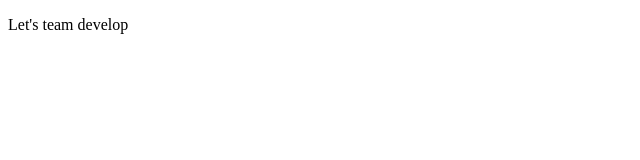
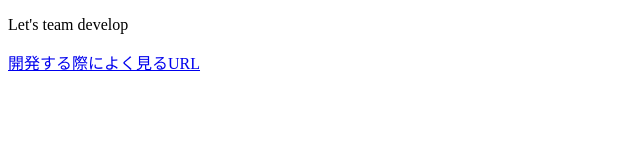
Before and after one commit to oishiinitamago/kadai1020, a plain HTML site: page index.html in a window 1280 px wide. Shown: the whole page, without its empty margins (0-640 px from the left). Drawn offline with Linux system fonts and the light colour scheme.

Commit message:
index.htmlにURLを追記しました。

```diff
--- a/index.html
+++ b/index.html
@@ -1,5 +1,6 @@
 <!doctype html>
 <body>
 <p>Let's team develop</p>
+<a href="https://qiita.com/">開発する際によく見るURL</a>
 </body>
 </html>
```
